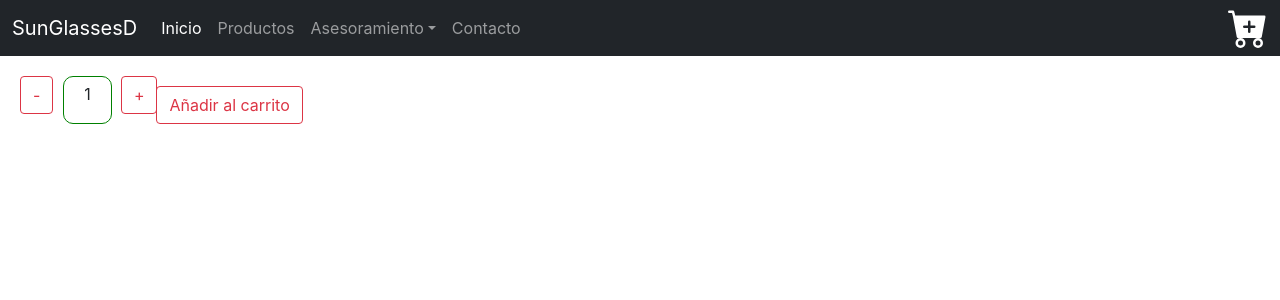
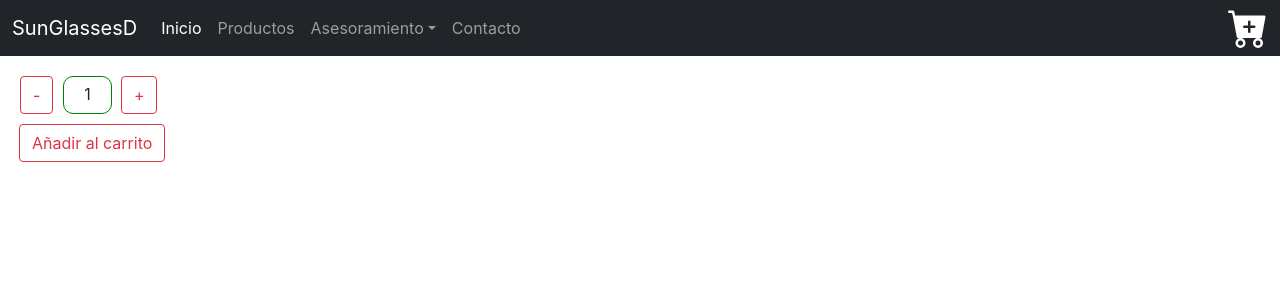
Before and after one commit to josedaniele/sunglasses_store_daniele, a React (Create React App) app: page / in a window 1280 px wide. Shown: the top 300 px of the page. Built offline with nearby package versions, Linux system fonts and the light colour scheme.

Commit message:
Agregado de props al itemListContainer

```diff
--- a/src/components/Main/ItemListContainer.jsx
+++ b/src/components/Main/ItemListContainer.jsx
@@ -49,7 +49,7 @@ function ItemListContainer(props) {
               +
             </button>
           </div>
-          <div className="input-group-prepend" style={{ marginTop: "10px" }}>
+          <div className="col-md-12 input-group-prepend" style={{ marginTop: "10px" }}>
             <button
               className="btn btn-outline-danger"
               type="button"
```
